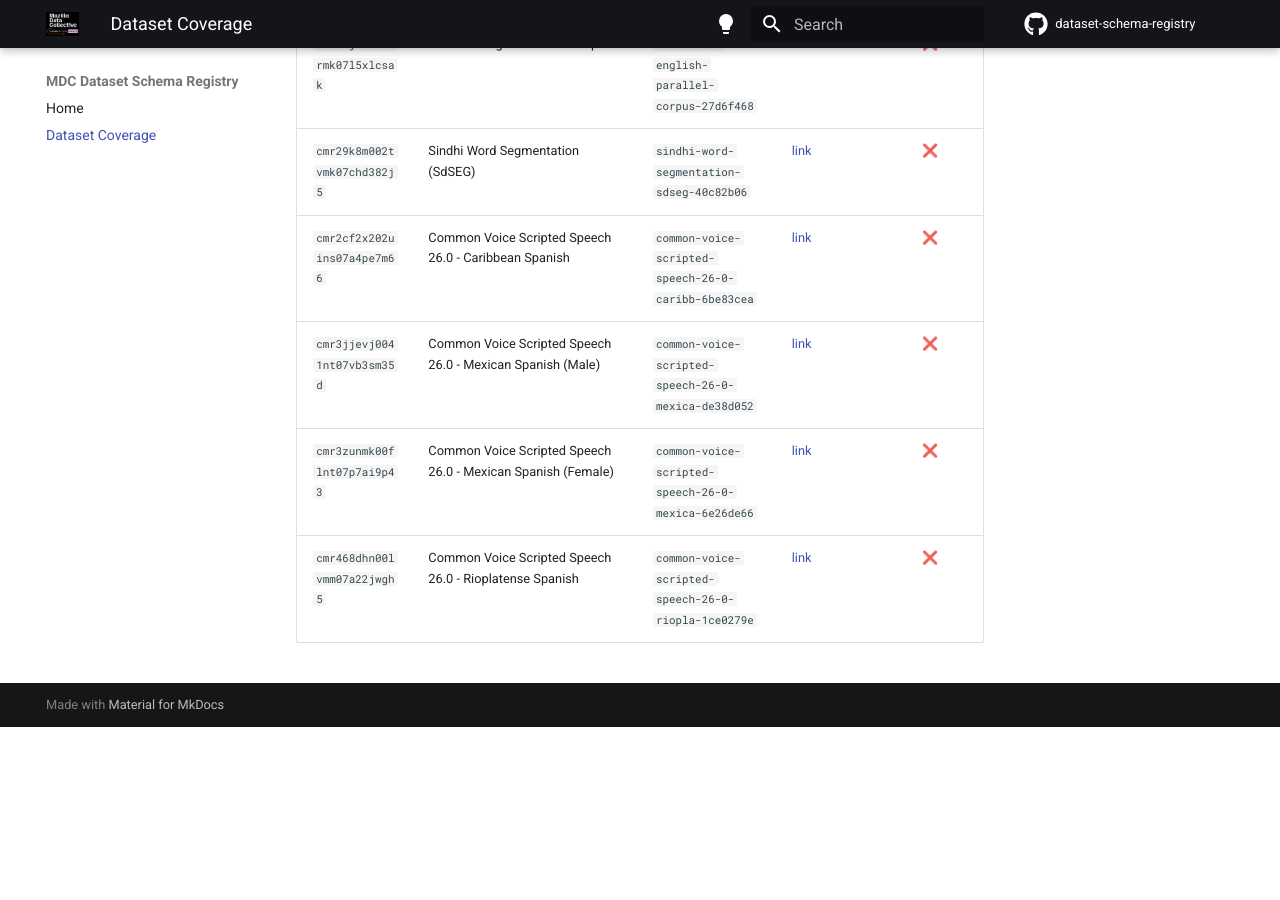
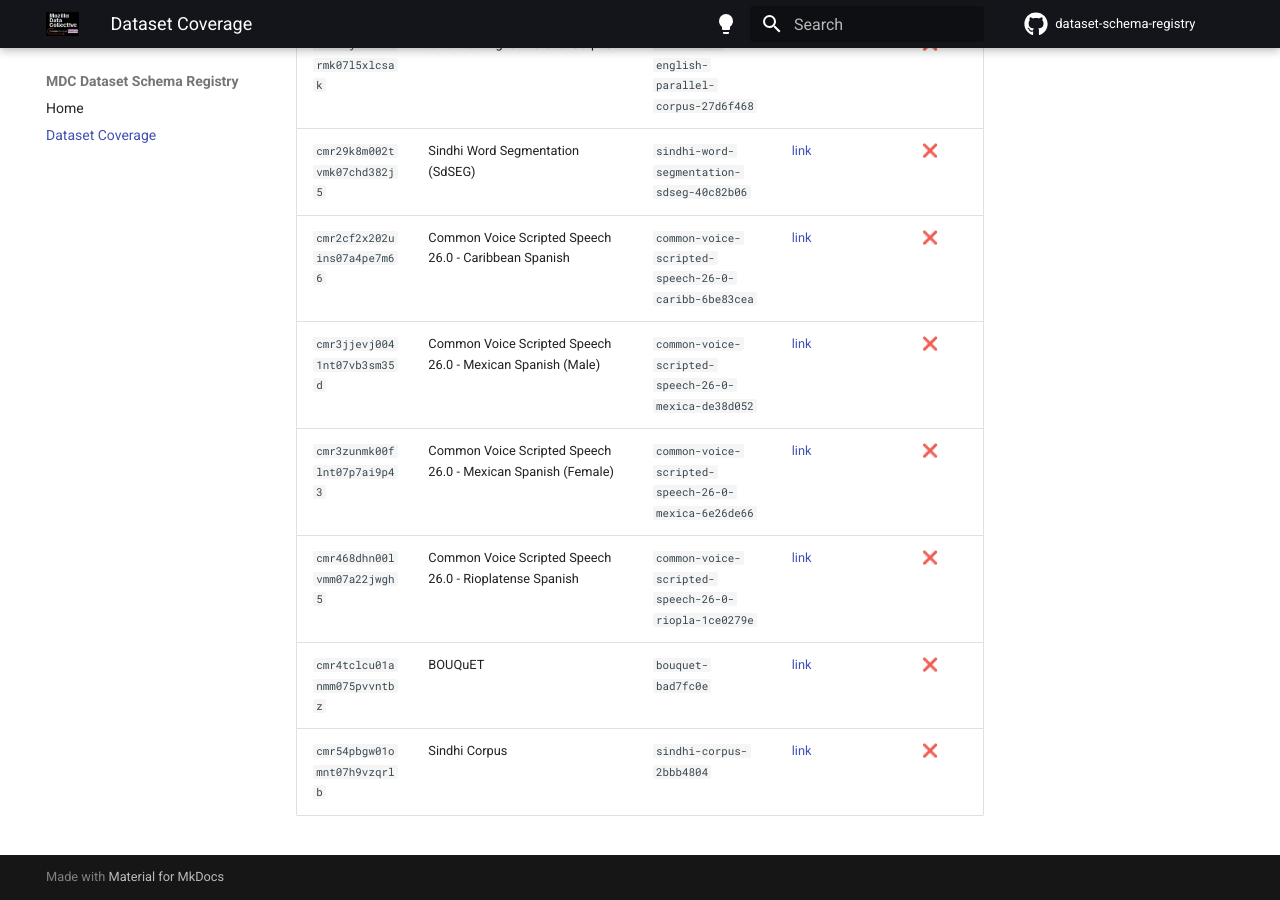
Before and after one commit to Mozilla-Data-Collective/dataset-schema-registry, an MkDocs documentation site: the page built from docs/dataset-coverage.md, in a window 1280 px wide and 900 px high, scrolled down 91181 px. Built offline with MkDocs 1.6.1 and Material for MkDocs 9.7.7, drawn with Linux system fonts in a browser that asks for light colours; comment, search, counter and statistics services are not loaded; before the commit the page ends 91908 px from its top, so only the background shows below that; part of the change alters nothing that is shown; some of the changed text lies outside the part shown.

Commit message:
chore: update dataset coverage [skip ci]

```diff
--- a/docs/dataset-coverage.md
+++ b/docs/dataset-coverage.md
@@ -8,10 +8,10 @@ schema in this registry and which ones are still missing.
     `registry/<dataset_id>/schema.yaml` file.  See the
     [Home](index.md) for details.
 
-**Last updated:** 2026-07-03
-**Total datasets in sitemap:** 893
+**Last updated:** 2026-07-04
+**Total datasets in sitemap:** 895
 **Schemas registered:** 409 ✅
-**Schemas missing:** 484 ❌
+**Schemas missing:** 486 ❌
 
 | ID | Name | Slug | Dataset page | Schema registered |
 |----|------|------|-------------|:-----------------:|
@@ -908,3 +908,5 @@ schema in this registry and which ones are still missing.
 | `cmr3jjevj0041nt07vb3sm35d` | Common Voice Scripted Speech 26.0 - Mexican Spanish (Male) | `common-voice-scripted-speech-26-0-mexica-de38d052` | [link](https://mozilladatacollective.com/datasets/cmr3jjevj0041nt07vb3sm35d) | ❌ |
 | `cmr3zunmk00flnt07p7ai9p43` | Common Voice Scripted Speech 26.0 - Mexican Spanish (Female) | `common-voice-scripted-speech-26-0-mexica-6e26de66` | [link](https://mozilladatacollective.com/datasets/cmr3zunmk00flnt07p7ai9p43) | ❌ |
 | `cmr468dhn00lvmm07a22jwgh5` | Common Voice Scripted Speech 26.0 - Rioplatense Spanish | `common-voice-scripted-speech-26-0-riopla-1ce0279e` | [link](https://mozilladatacollective.com/datasets/cmr468dhn00lvmm07a22jwgh5) | ❌ |
+| `cmr4tclcu01anmm075pvvntbz` | BOUQuET | `bouquet-bad7fc0e` | [link](https://mozilladatacollective.com/datasets/cmr4tclcu01anmm075pvvntbz) | ❌ |
+| `cmr54pbgw01omnt07h9vzqrlb` | Sindhi Corpus | `sindhi-corpus-2bbb4804` | [link](https://mozilladatacollective.com/datasets/cmr54pbgw01omnt07h9vzqrlb) | ❌ |
```
